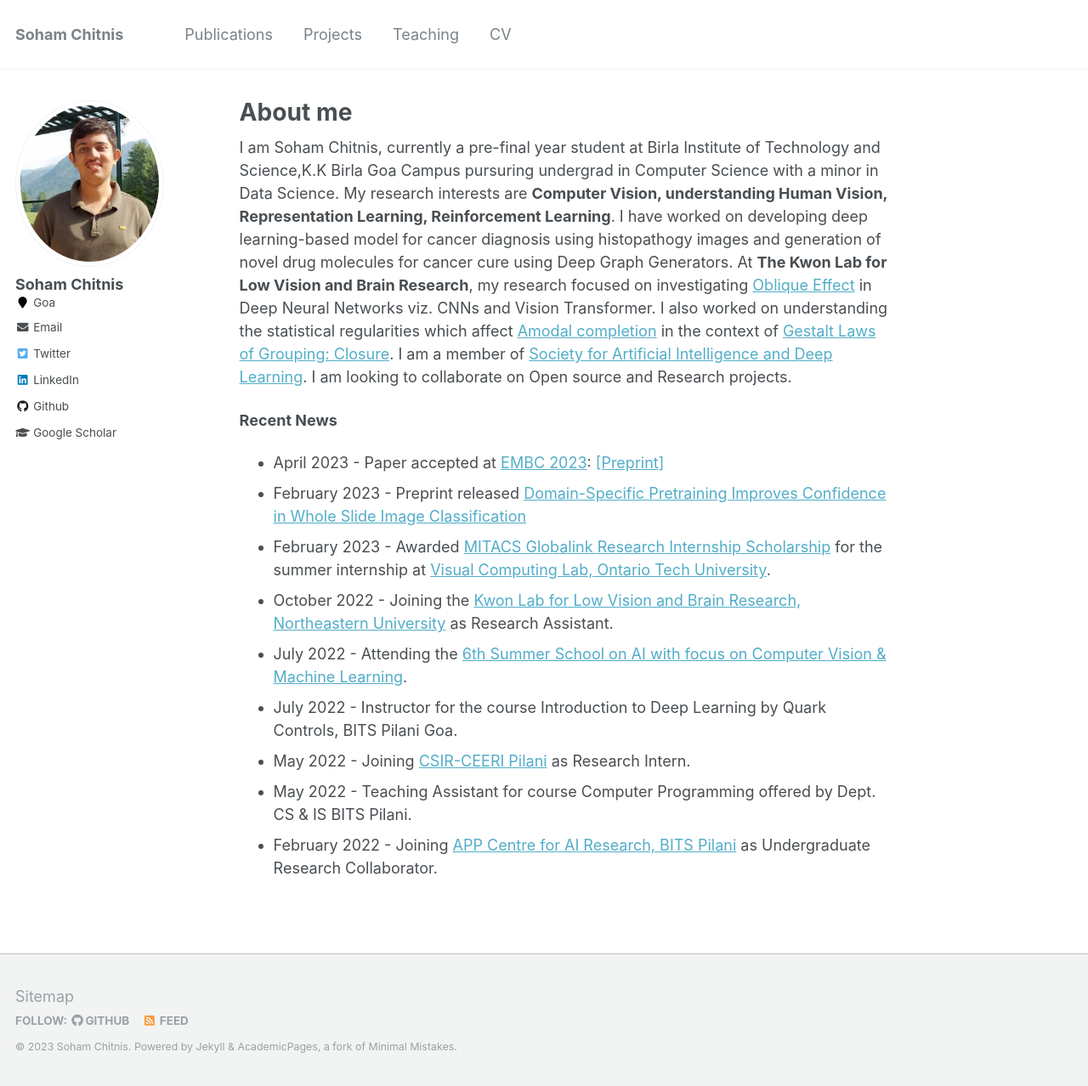
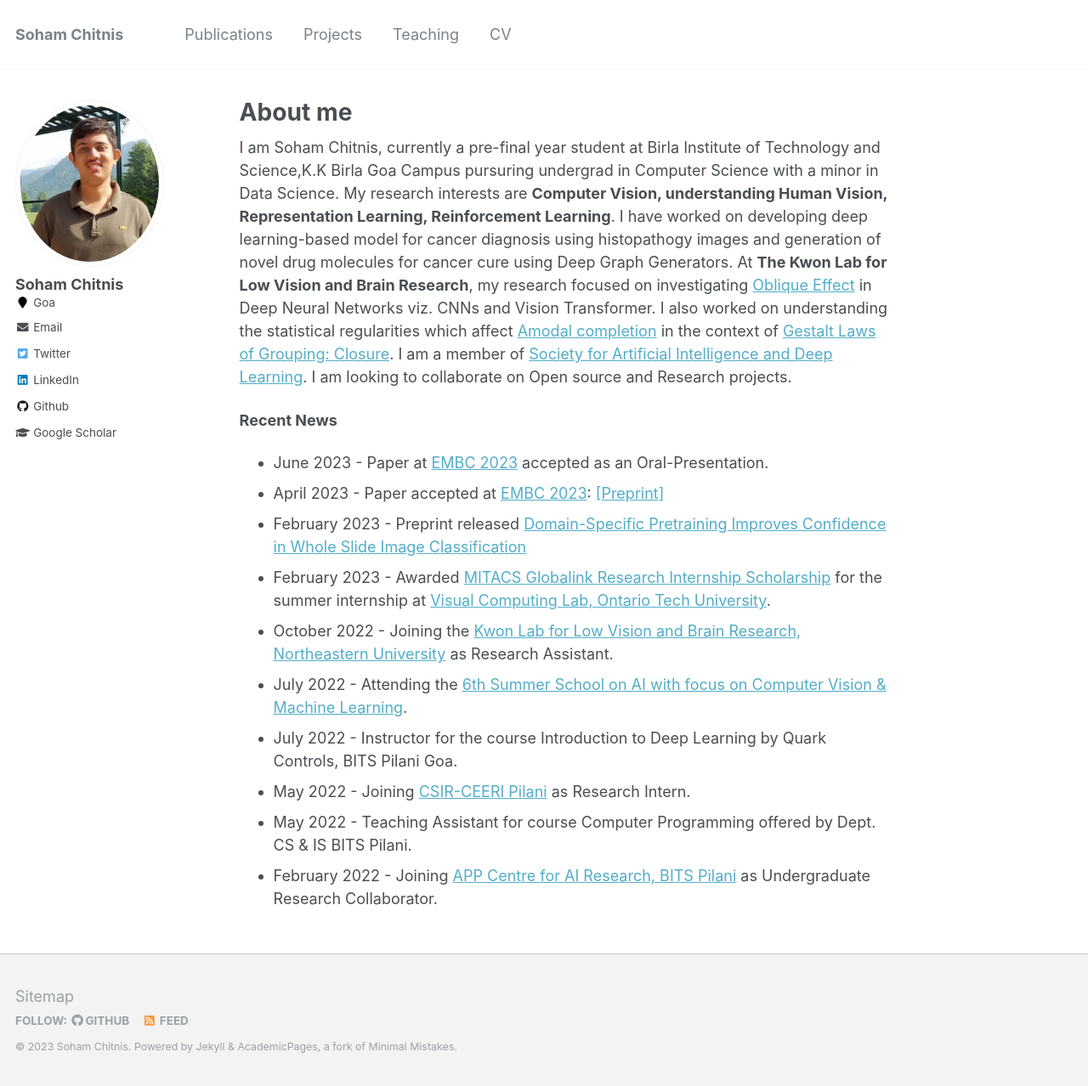
Before and after one commit to soham-chitnis10/soham-chitnis10_archived.github.io, a Jekyll site: the page built from _pages/about.md, in a window 1280 px wide and 1278 px high. Shown: the whole window at 85% size. Built offline with Jekyll 4.4.1, drawn with Linux system fonts in a browser that asks for light colours.

Commit message:
Update about.md

```diff
--- a/_pages/about.md
+++ b/_pages/about.md
@@ -13,6 +13,7 @@ I am Soham Chitnis, currently a pre-final year student at Birla Institute of Tec
 
 **Recent News**
 
+* June 2023 - Paper at [EMBC 2023](https://embc.embs.org/2023/) accepted as an Oral-Presentation.
 * April 2023 - Paper accepted at [EMBC 2023](https://embc.embs.org/2023/): [[Preprint]](https://arxiv.org/abs/2302.09833)
 * February 2023 - Preprint released [Domain-Specific Pretraining Improves Confidence in Whole Slide Image Classification](https://arxiv.org/abs/2302.09833)
 * February 2023 - Awarded [MITACS Globalink Research Internship Scholarship](https://www.mitacs.ca/en/programs/globalink/globalink-research-internship) for the summer internship at [Visual Computing Lab, Ontario Tech University](http://vclab.science.uoit.ca/).
```
